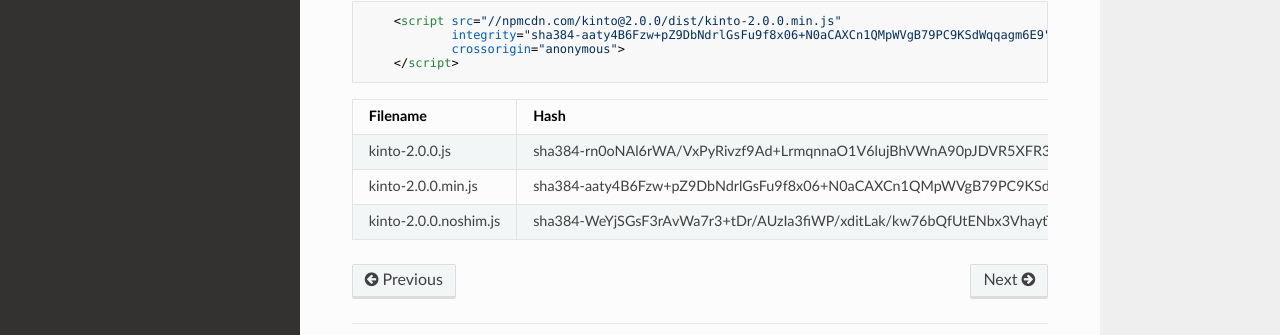
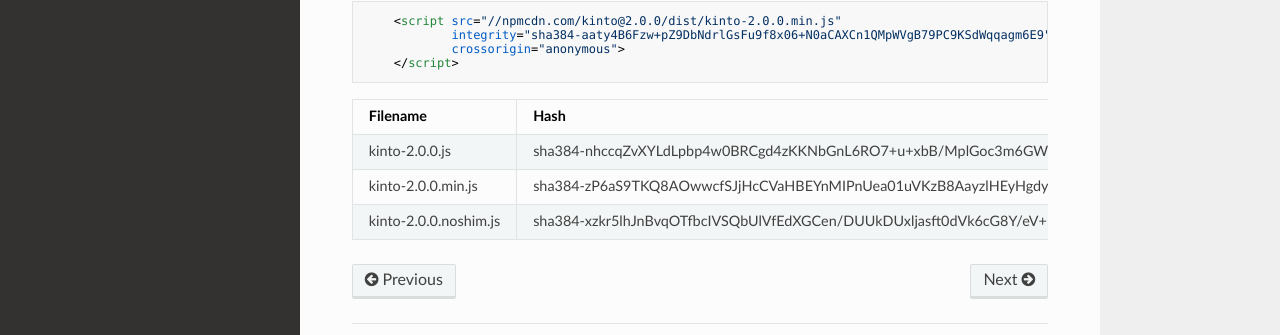
Before and after one commit to Kinto/kinto.js, an MkDocs documentation site: the page built from docs/installation.md, in a window 1280 px wide and 1323 px high. Shown: the part 930-1265 px from the top of the window. Built offline with MkDocs 1.6.1, drawn with Linux system fonts in a browser that asks for light colours; nearby versions of some CDN libraries; old or Windows-style settings are respelled for this version of MkDocs.

```diff
--- a/docs/installation.md
+++ b/docs/installation.md
@@ -39,6 +39,6 @@
 
 | Filename                | Hash                                                                    |
 |-------------------------|-------------------------------------------------------------------------|
-| kinto-2.0.0.js          | sha384-rn0oNAl6rWA/VxPyRivzf9Ad+LrmqnnaO1V6lujBhVWnA90pJDVR5XFR3GRGx/mM |
-| kinto-2.0.0.min.js      | sha384-aaty4B6Fzw+pZ9DbNdrlGsFu9f8x06+N0aCAXCn1QMpWVgB79PC9KSdWqqagm6E9 |
-| kinto-2.0.0.noshim.js   | sha384-WeYjSGsF3rAvWa7r3+tDr/AUzIa3fiWP/xditLak/kw76bQfUtENbx3VhaytTrK+ |
+| kinto-2.0.0.js          | sha384-nhccqZvXYLdLpbp4w0BRCgd4zKKNbGnL6RO7+u+xbB/MplGoc3m6GWhQz3i0S0ly |
+| kinto-2.0.0.min.js      | sha384-zP6aS9TKQ8AOwwcfSJjHcCVaHBEYnMIPnUea01uVKzB8AayzlHEyHgdyFaJxEUCT |
+| kinto-2.0.0.noshim.js   | sha384-xzkr5lhJnBvqOTfbcIVSQbUlVfEdXGCen/DUUkDUxljasft0dVk6cG8Y/eV+MoGv |
```
